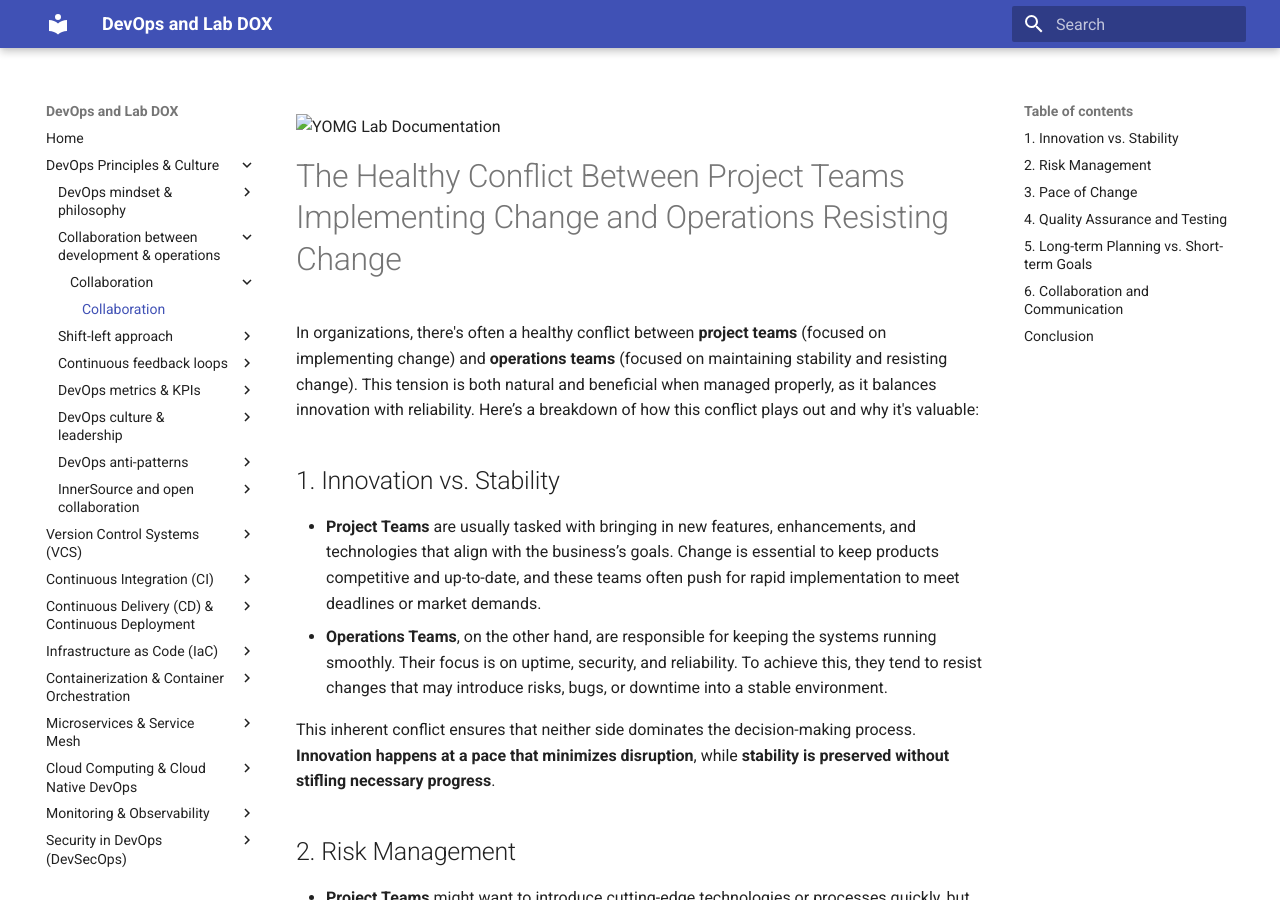
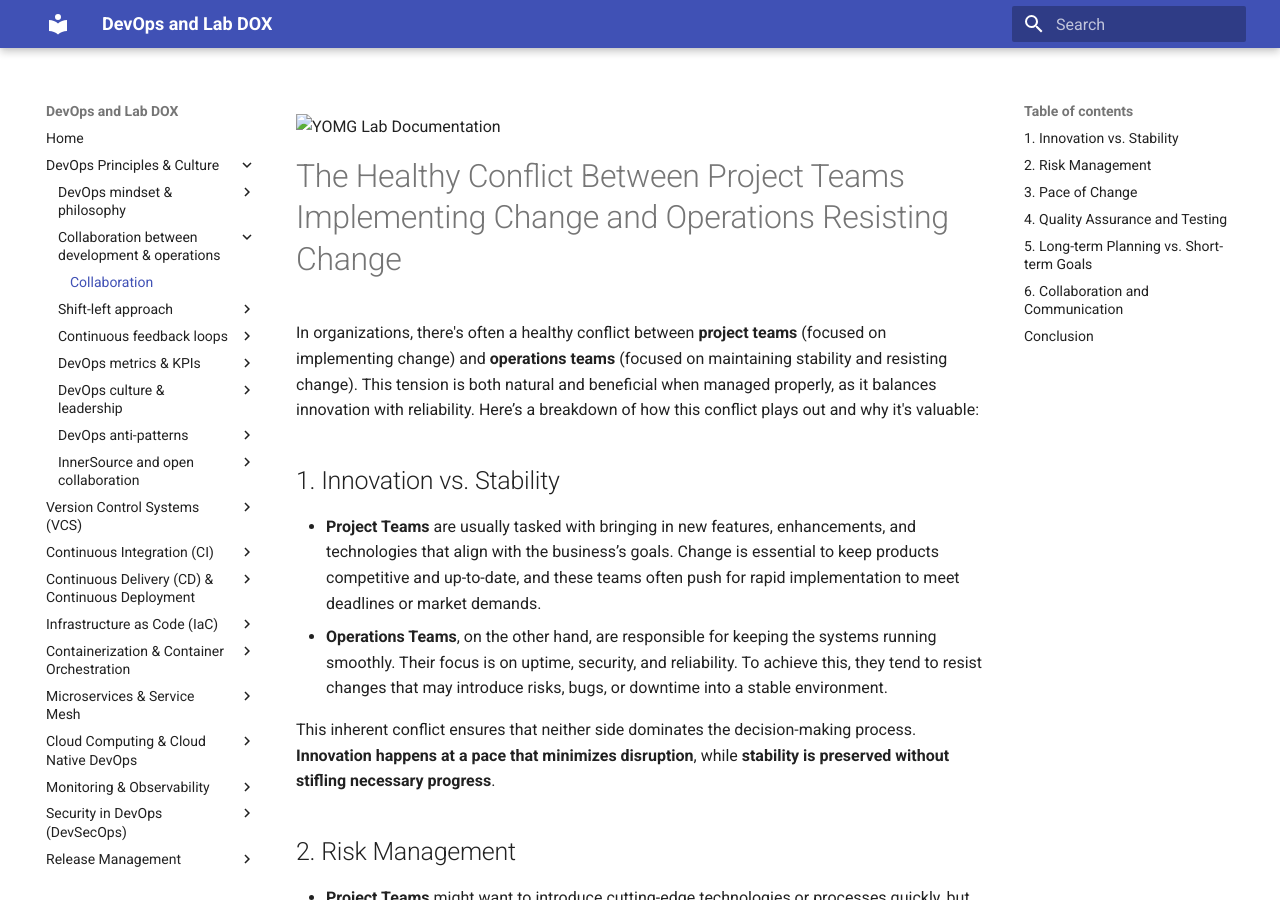
Before and after one commit to youroldmangaming/DOX, an MkDocs documentation site: the page built from docs/collaboration.md, in a window 1280 px wide and 900 px high. Built offline with MkDocs 1.6.1 and Material for MkDocs 9.7.7, drawn with Linux system fonts in a browser that asks for light colours; some of the changed lines change nothing that is shown.

Commit message:
Update mkdocs.yml

```diff
--- a/mkdocs.yml
+++ b/mkdocs.yml
@@ -6,8 +6,7 @@
       - DevOps mindset & philosophy:
           - DevOps: mindset.md
       - Collaboration between development & operations:
-          - Collaboration:
-              - Collaboration: collaboration.md
+          - Collaboration: collaboration.md
       - Shift-left approach:
           - Approach:
               - Doc: index.md
```
